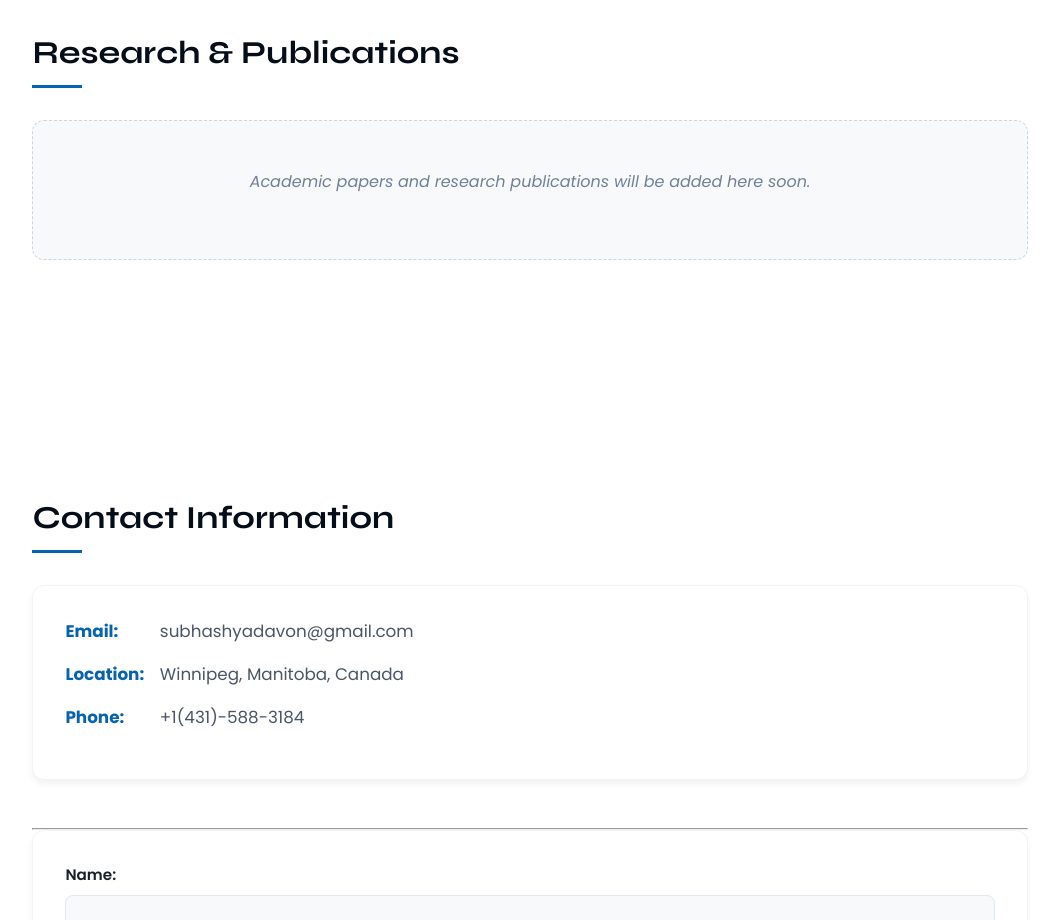
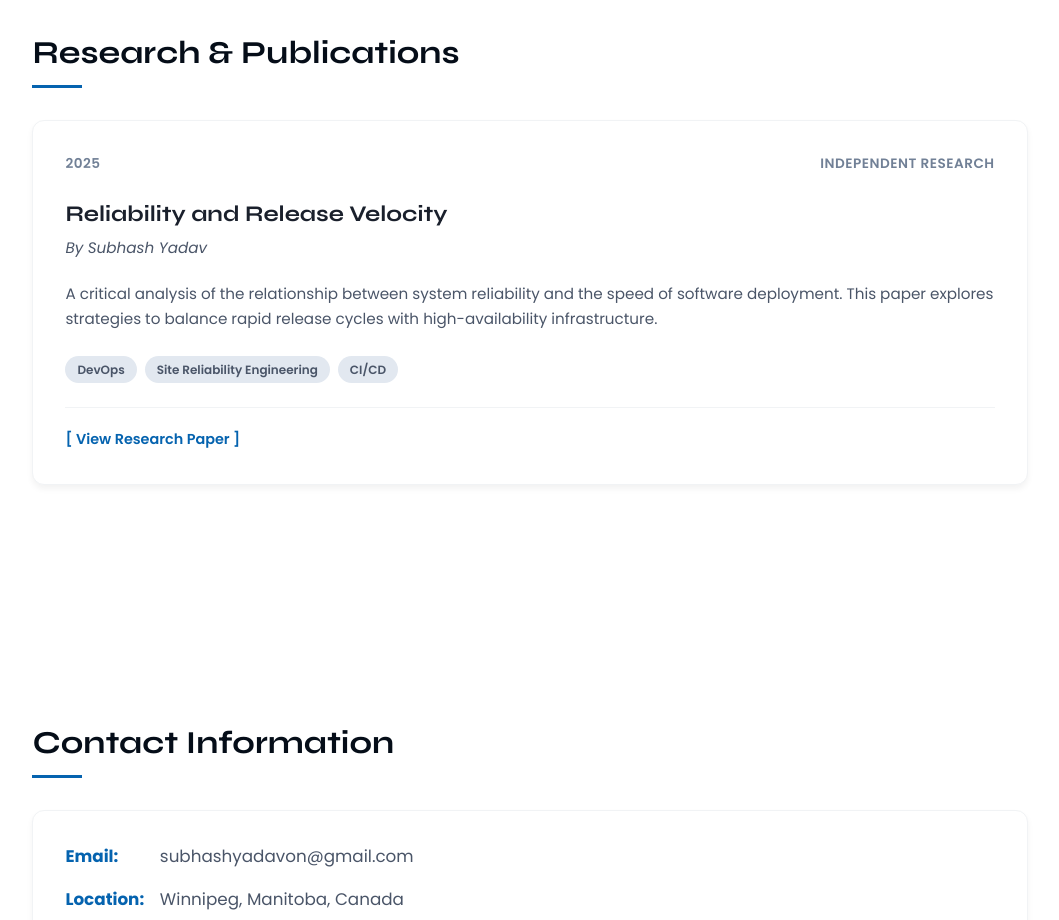
Before and after one commit to subhashyadavon/SubhashYadav, a React (Vite) app: page / in a window 1280 px wide. Shown: the part 7300-8220 px from the top of the page, without its empty margins (150-1209 px from the left). Built offline with nearby package versions, Linux system fonts and the light colour scheme.

Commit message:
Add Reliability and Release Velocity paper to publications

```diff
--- a/src/assets/publications_data.js
+++ b/src/assets/publications_data.js
@@ -1,17 +1,16 @@
 
 const publications_data = [
-    // Add your academic papers here later, e.g.:
-    // {
-    //     p_no: 1,
-    //     p_title: "Title of Paper",
-    //     p_abstract: "Brief summary.",
-    //     p_authors: "Your Name",
-    //     p_date: "2024",
-    //     p_venue: "Journal / Project Name",
-    //     p_pdf: "link-to-pdf",
-    //     p_github: "link-to-repo",
-    //     p_tags: ["Tag1", "Tag2"]
-    // }
+    {
+        p_no: 1,
+        p_title: "Reliability and Release Velocity",
+        p_abstract: "A critical analysis of the relationship between system reliability and the speed of software deployment. This paper explores strategies to balance rapid release cycles with high-availability infrastructure.",
+        p_authors: "Subhash Yadav",
+        p_date: "2025",
+        p_venue: "Independent Research",
+        p_pdf: "/papers/reliability_and_release_velocity.pdf",
+        p_github: "#",
+        p_tags: ["DevOps", "Site Reliability Engineering", "CI/CD"]
+    }
 ];
 
 export default publications_data;
--- a/src/components/Publications/Publications.jsx
+++ b/src/components/Publications/Publications.jsx
@@ -31,9 +31,11 @@ const Publications = () => {
                                 <a href={pub.p_pdf} target="_blank" rel="noopener noreferrer" className={pub.p_pdf === "#" ? "link-disabled" : ""}>
                                     [ {pub.p_pdf === "#" ? "Paper Coming Soon" : "View Research Paper"} ]
                                 </a>
-                                <a href={pub.p_github} target="_blank" rel="noopener noreferrer">
-                                    [ Source Repo ]
-                                </a>
+                                {pub.p_github !== "#" && (
+                                    <a href={pub.p_github} target="_blank" rel="noopener noreferrer">
+                                        [ Source Repo ]
+                                    </a>
+                                )}
                             </div>
                         </div>
                     ))}
```
Also changed, not shown: 1 other file (tests, documents, lock files or other folders).
